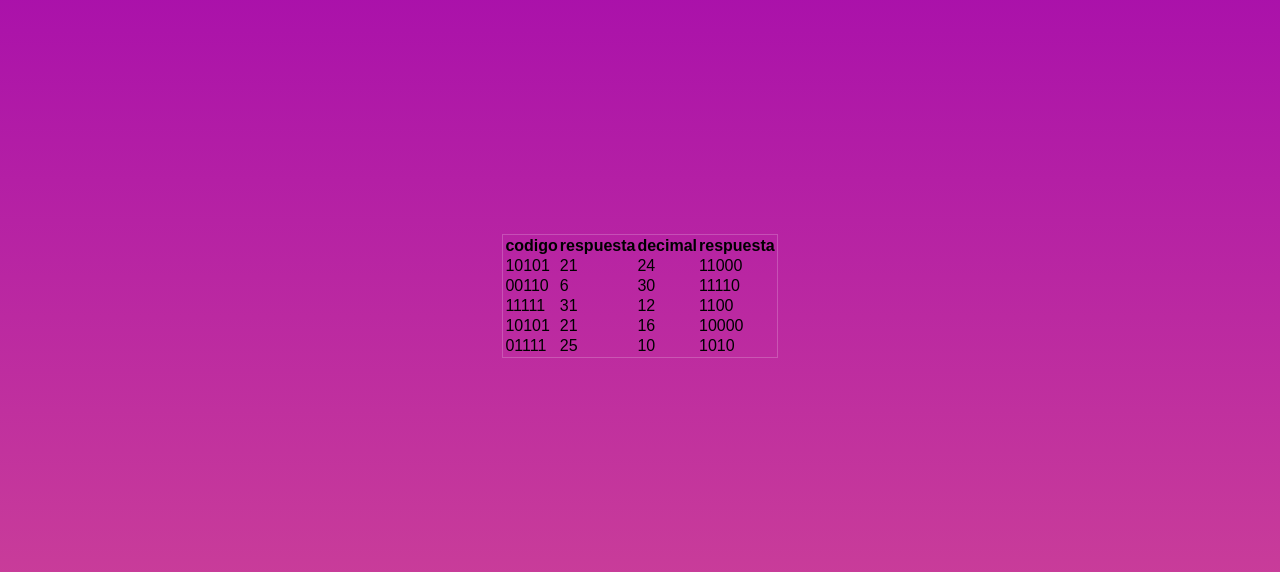
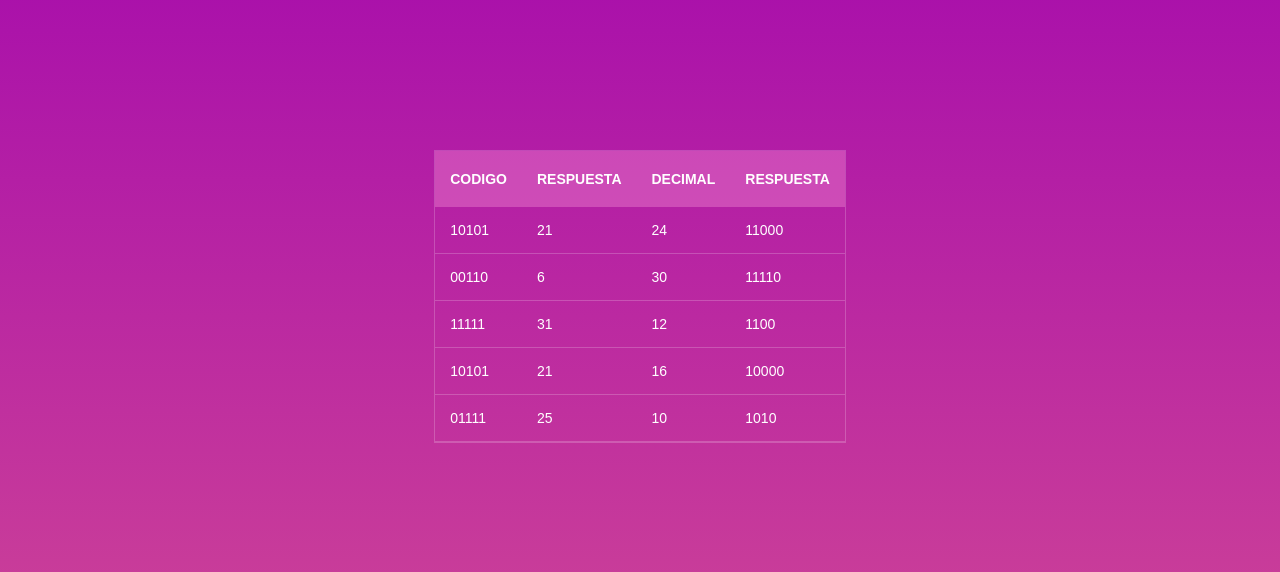
Before and after one commit to Ximenalejandra26/we-taller1, a plain HTML site: page index.html in a window 1280 px wide. Shown: the part 104-676 px from the top of the page. Drawn offline with Linux system fonts and the light colour scheme.

Commit message:
se añade color al momento de mover el mouse

```diff
--- a/style.css
+++ b/style.css
@@ -16,3 +16,28 @@ body {
 .container {
     border: solid 1px rgba(255, 255, 255, 0.2);
 }
+table {
+    color: #fff;
+    font-size: 14px;
+    table-layout: fixed;
+    border-collapse: collapse;
+}
+thead {
+    background: rgba(243, 140, 210, 0.4);
+}
+
+th {
+    padding: 20px 15px ;
+    font-weight: 700;
+    text-transform: uppercase;
+}
+
+td {
+    padding: 15px;
+    border-bottom: solid 1px rgba(255, 255, 255, 0.2);
+}
+
+tbody tr:hover {
+    background: rgba(243, 103, 199, 0.4);
+
+}
```
